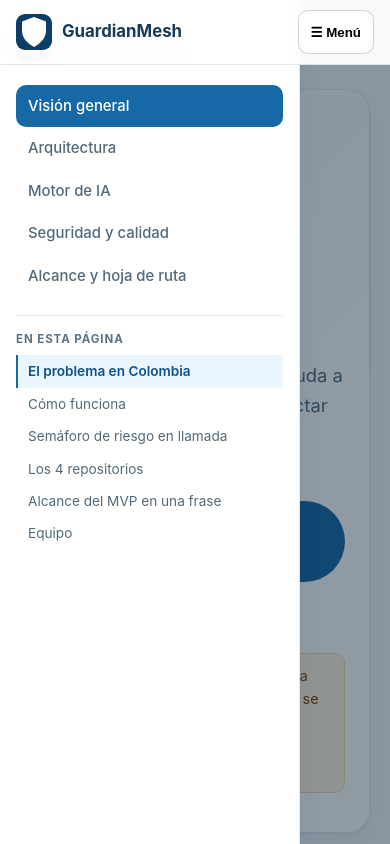
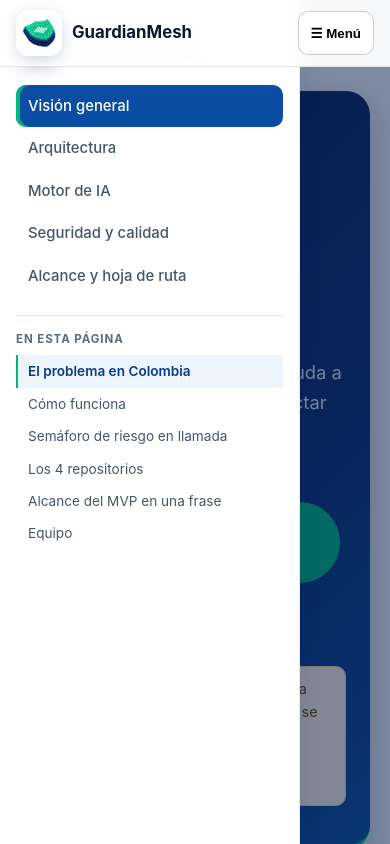
Before and after one commit to GuardianMeshTeam/guardianmeshteam.github.io, a plain HTML site: page index.html in a window 390 px wide. Both pictures are taken after a click on the button "☰ Menú". Shown: the top 844 px of the page. Drawn offline with Linux system fonts and the light colour scheme.

Commit message:
update logo and style

```diff
--- a/ai-engine.html
+++ b/ai-engine.html
@@ -5,19 +5,19 @@
 <meta name="viewport" content="width=device-width, initial-scale=1">
 <title>GuardianMesh · Motor de IA</title>
 <meta name="description" content="Integración con Amazon Bedrock, prompts, umbrales, fallback regex y heurística acústica de GuardianMesh.">
-<meta name="theme-color" content="#1769A6">
-<link rel="icon" href="assets/favicon.svg" type="image/svg+xml">
+<meta name="theme-color" content="#071D49">
+<link rel="icon" type="image/png" href="assets/logo-guardianmesh.png">
 <link rel="stylesheet" href="assets/styles.css">
 </head>
 <body>
 <a class="skip" href="#contenido">Saltar al contenido</a>
 <header class="topbar">
-  <a class="brand" href="index.html"><img src="assets/logo-guardianmesh.svg" alt="" width="36" height="36">GuardianMesh</a>
+  <a class="brand" href="index.html"><span class="logo-wrap"><img src="assets/logo-guardianmesh.png" alt="" width="36" height="36"></span>GuardianMesh</a>
   <button class="menu-btn" id="menu-btn" aria-expanded="false" aria-controls="sidebar">☰ Menú</button>
 </header>
 <div class="scrim" id="scrim"></div>
 <aside class="sidebar" id="sidebar" aria-label="Navegación">
-  <a class="brand" href="index.html"><img src="assets/logo-guardianmesh.svg" alt="" width="36" height="36"><span>GuardianMesh<small>Documentación técnica</small></span></a>
+  <a class="brand" href="index.html"><span class="logo-wrap"><img src="assets/logo-guardianmesh.png" alt="" width="36" height="36"></span><span>GuardianMesh<small>Documentación técnica</small></span></a>
   <nav class="nav">
     <a href="index.html">Visión general</a>
     <a href="architecture.html">Arquitectura</a>
--- a/assets/app.js
+++ b/assets/app.js
@@ -84,8 +84,8 @@
         securityLevel: 'strict',
         theme: 'base',
         themeVariables: {
-          primaryColor: '#D5EDFF', primaryBorderColor: '#1769A6', primaryTextColor: '#163B59',
-          lineColor: '#52697B', fontFamily: 'Inter, system-ui, sans-serif'
+          primaryColor: '#D6E4F7', primaryBorderColor: '#0A4DA2', primaryTextColor: '#0F172A',
+          lineColor: '#475569', fontFamily: 'Inter, system-ui, sans-serif'
         }
       });
       return mermaid.run({ nodes: diagrams });
--- a/assets/styles.css
+++ b/assets/styles.css
@@ -1,13 +1,14 @@
 /* GuardianMesh docs · tokens tomados de GuardianMesh-front/src/styles/design-system.css */
 :root{
-  --primary:#1769A6;--primary-press:#0F5287;--primary-mid:#368FC9;--primary-light:#D5EDFF;--cyan:#91D7F5;--ice:#EAF6FF;
-  --bg:#F4F8FC;--surface:#fff;--text:#163B59;--text-2:#52697B;--text-3:#5B7284;
-  --border:rgba(22,59,89,.12);--border-strong:rgba(22,59,89,.22);
-  --success:#248A3D;--success-ink:#1D5E2C;--success-bg:#E9F6EC;
-  --warning:#C46A00;--warning-ink:#7A4100;--warning-bg:#FFF3DF;
-  --danger:#D70015;--danger-ink:#8E0F14;--danger-bg:#FDECEC;
+  --brand-navy:#071D49;--brand-blue:#0A4DA2;--brand-emerald:#00B87C;--brand-emerald-dark:#008256;
+  --primary:var(--brand-blue);--primary-press:#083D82;--primary-mid:#2F72C0;--primary-light:#D6E4F7;--ice:#EEF4FB;
+  --bg:#F8FAFC;--surface:#FFFFFF;--text:#0F172A;--text-2:#475569;--text-3:#5B6B80;
+  --border:rgba(15,23,42,.10);--border-strong:rgba(15,23,42,.22);
+  --success:#00875A;--success-ink:#006644;--success-bg:#E6F6EF;
+  --warning:#B45309;--warning-ink:#7C3A06;--warning-bg:#FEF3E2;
+  --danger:#DC2626;--danger-ink:#991B1B;--danger-bg:#FDECEC;
   --font:'Inter',-apple-system,'Segoe UI',Roboto,system-ui,sans-serif;--mono:ui-monospace,SFMono-Regular,Menlo,Consolas,monospace;
-  --radius:14px;--side:272px;--shadow:0 1px 2px rgba(22,59,89,.05),0 8px 24px rgba(22,59,89,.06);
+  --radius:16px;--side:272px;--shadow:0 1px 2px rgba(7,29,73,.05),0 8px 24px rgba(7,29,73,.07);
 }
 *,*::before,*::after{box-sizing:border-box}
 html{scroll-behavior:smooth;scroll-padding-top:72px;-webkit-text-size-adjust:100%}
@@ -20,15 +21,18 @@ img,svg{max-width:100%}
 /* Layout */
 .sidebar{position:fixed;inset:0 auto 0 0;width:var(--side);background:var(--surface);border-right:1px solid var(--border);padding:20px 16px;overflow-y:auto;z-index:40;display:flex;flex-direction:column;gap:18px}
 .brand{display:flex;align-items:center;gap:10px;text-decoration:none;color:var(--text);font-weight:700;font-size:1.05rem}
-.brand img{width:36px;height:36px;border-radius:9px}
+.logo-wrap{display:inline-flex;flex:none;background:#FFFFFF;padding:8px;border-radius:16px;box-shadow:0 4px 14px rgba(7,29,73,.16)}
+.logo-wrap img{display:block;width:36px;height:36px;object-fit:contain}
+.logo-wrap-lg img{width:112px;height:112px}
+.brand .logo-wrap{padding:5px;border-radius:12px}
 .brand small{display:block;font-weight:500;font-size:.72rem;color:var(--text-3)}
 .nav a{display:flex;align-items:center;gap:10px;padding:9px 12px;border-radius:10px;color:var(--text-2);text-decoration:none;font-weight:500;font-size:.93rem}
 .nav a:hover{background:var(--ice);color:var(--text)}
-.nav a[aria-current=page]{background:var(--primary);color:#fff}
+.nav a[aria-current=page]{background:var(--brand-blue);color:#fff;box-shadow:inset 4px 0 0 var(--brand-emerald)}
 .toc{border-top:1px solid var(--border);padding-top:14px}
 .toc p{margin:0 0 6px;font-size:.72rem;letter-spacing:.08em;text-transform:uppercase;color:var(--text-3);font-weight:700}
 .toc a{display:block;padding:5px 10px;border-left:2px solid transparent;color:var(--text-2);text-decoration:none;font-size:.85rem}
-.toc a:hover{color:var(--text)}.toc a.active{border-left-color:var(--primary);color:var(--primary-press);font-weight:600;background:var(--ice)}
+.toc a:hover{color:var(--text)}.toc a.active{border-left-color:var(--brand-emerald);color:var(--primary-press);font-weight:600;background:var(--ice)}
 .topbar{display:none;position:sticky;top:0;z-index:50;background:rgba(255,255,255,.94);backdrop-filter:blur(10px);border-bottom:1px solid var(--border);padding:10px 16px;align-items:center;justify-content:space-between}
 .menu-btn{border:1px solid var(--border-strong);background:#fff;border-radius:10px;padding:8px 12px;font-weight:600;cursor:pointer;min-height:44px}
 .scrim{display:none}
@@ -41,43 +45,49 @@ h1{font-size:clamp(1.9rem,4vw,2.6rem);line-height:1.15;margin:0 0 12px;letter-sp
 h2{font-size:1.5rem;margin:52px 0 12px;padding-top:8px;letter-spacing:-.01em}
 h3{font-size:1.12rem;margin:28px 0 8px}
 .lead{font-size:1.15rem;color:var(--text-2);max-width:70ch}
-.eyebrow{font-size:.78rem;letter-spacing:.1em;text-transform:uppercase;color:var(--primary);font-weight:700;margin:0 0 8px}
+.eyebrow{font-size:.78rem;letter-spacing:.1em;text-transform:uppercase;color:var(--brand-emerald-dark);font-weight:700;margin:0 0 8px}
 code{font-family:var(--mono);font-size:.86em;background:var(--ice);padding:1px 6px;border-radius:6px;word-break:break-word}
 pre code{background:none;padding:0;word-break:normal}
 
 /* Componentes */
-.hero{display:grid;grid-template-columns:1fr auto;gap:32px;align-items:center;background:linear-gradient(135deg,var(--ice),#fff 60%);border:1px solid var(--border);border-radius:22px;padding:36px;box-shadow:var(--shadow)}
-.logo-slot{width:132px;height:132px;border-radius:30px;background:#fff;border:1px solid var(--border);display:grid;place-items:center;box-shadow:var(--shadow)}
-.logo-slot img{width:96px;height:96px}
-.btn{display:inline-flex;align-items:center;gap:8px;min-height:48px;padding:12px 22px;border-radius:999px;font-weight:700;text-decoration:none;border:2px solid transparent;cursor:pointer}
+.hero{display:grid;grid-template-columns:1fr auto;gap:32px;align-items:center;background:linear-gradient(135deg,var(--brand-navy) 0%,#0B2F6E 60%,var(--brand-blue) 100%);color:#fff;border-radius:24px;padding:40px;box-shadow:0 12px 32px rgba(7,29,73,.25);border-bottom:5px solid var(--brand-emerald)}
+.hero h1,.hero p{color:#fff}.hero .lead{color:#E2EAF6}.hero .eyebrow{color:#6FE3B8}
+.hero .btn-primary{background:var(--brand-emerald);color:#04210F;border-color:var(--brand-emerald)}.hero .btn-primary:hover{background:#2FD39A;color:#04210F}
+.hero .btn-ghost{background:transparent;border-color:rgba(255,255,255,.55);color:#fff}.hero .btn-ghost:hover{background:rgba(255,255,255,.12);color:#fff}
+.hero .cta-note{color:var(--warning-ink)}.hero .cta-note strong,.hero .cta-note code{color:var(--warning-ink)}
+.logo-slot{display:grid;place-items:center}
+.btn{display:inline-flex;align-items:center;gap:8px;min-height:48px;padding:12px 24px;margin:4px 6px 4px 0;border-radius:999px;font-weight:700;text-decoration:none;border:2px solid transparent;cursor:pointer;box-shadow:0 2px 6px rgba(7,29,73,.12)}
 .btn-primary{background:var(--primary);color:#fff}.btn-primary:hover{background:var(--primary-press);color:#fff}
 .btn-ghost{background:#fff;border-color:var(--border-strong);color:var(--text)}
 .cta-note{margin-top:14px;padding:10px 14px;border-radius:10px;background:var(--warning-bg);color:var(--warning-ink);font-size:.9rem;border:1px solid #f1d6a6}
 .grid{display:grid;gap:16px;grid-template-columns:repeat(auto-fit,minmax(250px,1fr))}
-.card{background:var(--surface);border:1px solid var(--border);border-radius:var(--radius);padding:20px;box-shadow:var(--shadow)}
+.card{background:var(--surface);border:1px solid var(--border);border-top:3px solid var(--brand-emerald);border-radius:var(--radius);padding:20px;box-shadow:var(--shadow);transition:box-shadow .15s}
+.card:hover{box-shadow:0 2px 4px rgba(7,29,73,.06),0 12px 28px rgba(7,29,73,.11)}
 .card h3{margin:0 0 6px}.card p{margin:6px 0;color:var(--text-2);font-size:.95rem}
 .badge{display:inline-block;font-size:.76rem;font-weight:700;padding:3px 10px;border-radius:999px;background:var(--ice);color:var(--primary-press);border:1px solid var(--primary-light);margin:2px 4px 2px 0}
 .badge.ok{background:var(--success-bg);color:var(--success-ink);border-color:#bfe3c7}
 .badge.warn{background:var(--warning-bg);color:var(--warning-ink);border-color:#f1d6a6}
 .badge.bad{background:var(--danger-bg);color:var(--danger-ink);border-color:#f3bcbc}
-.hash{font-family:var(--mono);font-size:.82rem;background:#0f2b42;color:#fff;padding:2px 8px;border-radius:6px}
+.hash{font-family:var(--mono);font-size:.82rem;background:var(--brand-navy);color:#fff;padding:2px 8px;border-radius:6px}
 .traffic{display:grid;gap:12px;grid-template-columns:repeat(auto-fit,minmax(220px,1fr))}
 .light{border-radius:var(--radius);padding:18px;border:1px solid}
 .light b{display:block;font-size:1.05rem}.light span{font-size:2rem;font-weight:800;display:block;margin:2px 0}
 .light.g{background:var(--success-bg);color:var(--success-ink);border-color:#bfe3c7}
 .light.a{background:var(--warning-bg);color:var(--warning-ink);border-color:#f1d6a6}
 .light.r{background:var(--danger-bg);color:var(--danger-ink);border-color:#f3bcbc}
-.callout{border-left:4px solid var(--primary);background:var(--ice);padding:14px 18px;border-radius:0 12px 12px 0;margin:18px 0}
+.callout{border-left:4px solid var(--brand-emerald-dark);background:var(--ice);padding:14px 18px;border-radius:0 12px 12px 0;margin:18px 0}
 .callout.warn{border-color:var(--warning);background:var(--warning-bg)}.callout.bad{border-color:var(--danger);background:var(--danger-bg)}
 .callout p{margin:4px 0}
 .table-wrap{overflow-x:auto;border:1px solid var(--border);border-radius:var(--radius);background:#fff;margin:14px 0;-webkit-overflow-scrolling:touch}
 table{border-collapse:collapse;width:100%;min-width:560px;font-size:.92rem}
 th,td{padding:10px 14px;text-align:left;vertical-align:top;border-bottom:1px solid var(--border)}
-th{background:var(--ice);font-weight:700;font-size:.8rem;text-transform:uppercase;letter-spacing:.04em;color:var(--text-2);white-space:nowrap}
+th{background:var(--brand-navy);color:#fff;font-weight:700;font-size:.8rem;text-transform:uppercase;letter-spacing:.04em;white-space:nowrap}
 tr:last-child td{border-bottom:0}
-.codeblock{position:relative;margin:14px 0;border-radius:var(--radius);background:#0f2b42;color:#e8f3fb;overflow:hidden}
-.codeblock .bar{display:flex;justify-content:space-between;align-items:center;padding:8px 14px;background:#0a2033;font-size:.78rem;color:#9fc0d8}
-.copy{background:#1769A6;color:#fff;border:0;border-radius:8px;padding:6px 12px;font-weight:700;cursor:pointer;min-height:32px}.copy:hover{background:#368FC9}
+tbody tr:nth-child(even) td{background:#F8FAFC}
+tbody tr:hover td{background:var(--ice)}
+.codeblock{position:relative;margin:14px 0;border-radius:var(--radius);background:var(--brand-navy);color:#E8EEF8;overflow:hidden}
+.codeblock .bar{display:flex;justify-content:space-between;align-items:center;padding:8px 14px;background:#041233;font-size:.78rem;color:#9fc0d8}
+.copy{background:var(--brand-blue);color:#fff;border:0;border-radius:8px;padding:6px 12px;font-weight:700;cursor:pointer;min-height:32px}.copy:hover{background:var(--primary-mid)}
 .codeblock pre{margin:0;padding:16px;overflow-x:auto;font:.84rem/1.55 var(--mono);white-space:pre}
 .codeblock pre.wrap{white-space:pre-wrap;word-break:break-word}
 .diagram{background:#fff;border:1px solid var(--border);border-radius:var(--radius);padding:16px;margin:14px 0;overflow-x:auto;text-align:center}
@@ -94,8 +104,8 @@ figure.image-slot figcaption{font-size:.85rem;color:var(--text-2)}
   .topbar{display:flex}
   .sidebar{transform:translateX(-100%);transition:transform .22s ease;width:min(86vw,300px);box-shadow:var(--shadow)}
   body.nav-open .sidebar{transform:none}
-  body.nav-open .scrim{display:block;position:fixed;inset:0;background:rgba(10,32,51,.45);z-index:35}
+  body.nav-open .scrim{display:block;position:fixed;inset:0;background:rgba(7,29,73,.5);z-index:35}
   main,footer.foot{margin-left:0}main{padding-top:24px}
-  .hero{grid-template-columns:1fr;padding:24px}.logo-slot{order:-1}
+  .hero{grid-template-columns:1fr;padding:24px}.logo-slot{order:-1;justify-self:start}
 }
 @media (prefers-reduced-motion:reduce){*{transition:none!important;scroll-behavior:auto!important}}
--- a/index.html
+++ b/index.html
@@ -5,19 +5,19 @@
 <meta name="viewport" content="width=device-width, initial-scale=1">
 <title>GuardianMesh · Visión general</title>
 <meta name="description" content="GuardianMesh protege a adultos mayores en Colombia contra el vishing y la suplantación en llamadas.">
-<meta name="theme-color" content="#1769A6">
-<link rel="icon" href="assets/favicon.svg" type="image/svg+xml">
+<meta name="theme-color" content="#071D49">
+<link rel="icon" type="image/png" href="assets/logo-guardianmesh.png">
 <link rel="stylesheet" href="assets/styles.css">
 </head>
 <body>
 <a class="skip" href="#contenido">Saltar al contenido</a>
 <header class="topbar">
-  <a class="brand" href="index.html"><img src="assets/logo-guardianmesh.svg" alt="" width="36" height="36">GuardianMesh</a>
+  <a class="brand" href="index.html"><span class="logo-wrap"><img src="assets/logo-guardianmesh.png" alt="" width="36" height="36"></span>GuardianMesh</a>
   <button class="menu-btn" id="menu-btn" aria-expanded="false" aria-controls="sidebar">☰ Menú</button>
 </header>
 <div class="scrim" id="scrim"></div>
 <aside class="sidebar" id="sidebar" aria-label="Navegación">
-  <a class="brand" href="index.html"><img src="assets/logo-guardianmesh.svg" alt="" width="36" height="36"><span>GuardianMesh<small>Documentación técnica</small></span></a>
+  <a class="brand" href="index.html"><span class="logo-wrap"><img src="assets/logo-guardianmesh.png" alt="" width="36" height="36"></span><span>GuardianMesh<small>Documentación técnica</small></span></a>
   <nav class="nav">
     <a href="index.html" aria-current="page">Visión general</a>
     <a href="architecture.html">Arquitectura</a>
@@ -40,7 +40,7 @@
       </p>
       <p class="cta-note"><strong>Aviso editable:</strong> el enlace apunta a la última <em>release</em> de GitHub. Si aún no se ha publicado el <code>.apk</code>, la página mostrará "no releases". Ver <code>FALTANTES_Y_PENDIENTES.md</code>.</p>
     </div>
-    <div class="logo-slot" aria-label="Espacio del logo"><img src="assets/logo-guardianmesh.svg" alt="Logo de GuardianMesh"></div>
+    <div class="logo-slot" aria-label="Logo de GuardianMesh"><span class="logo-wrap logo-wrap-lg"><img src="assets/logo-guardianmesh.png" alt="Logo de GuardianMesh" width="132" height="132"></span></div>
   </section>
 
   <h2 id="problema">El problema en Colombia</h2>
```
Also changed, not shown: architecture.html (+4 -4 lines), scope.html (+4 -4 lines), security.html (+4 -4 lines), assets/favicon.svg (deleted), assets/logo-guardianmesh.png (added), assets/logo-guardianmesh.svg (deleted).
